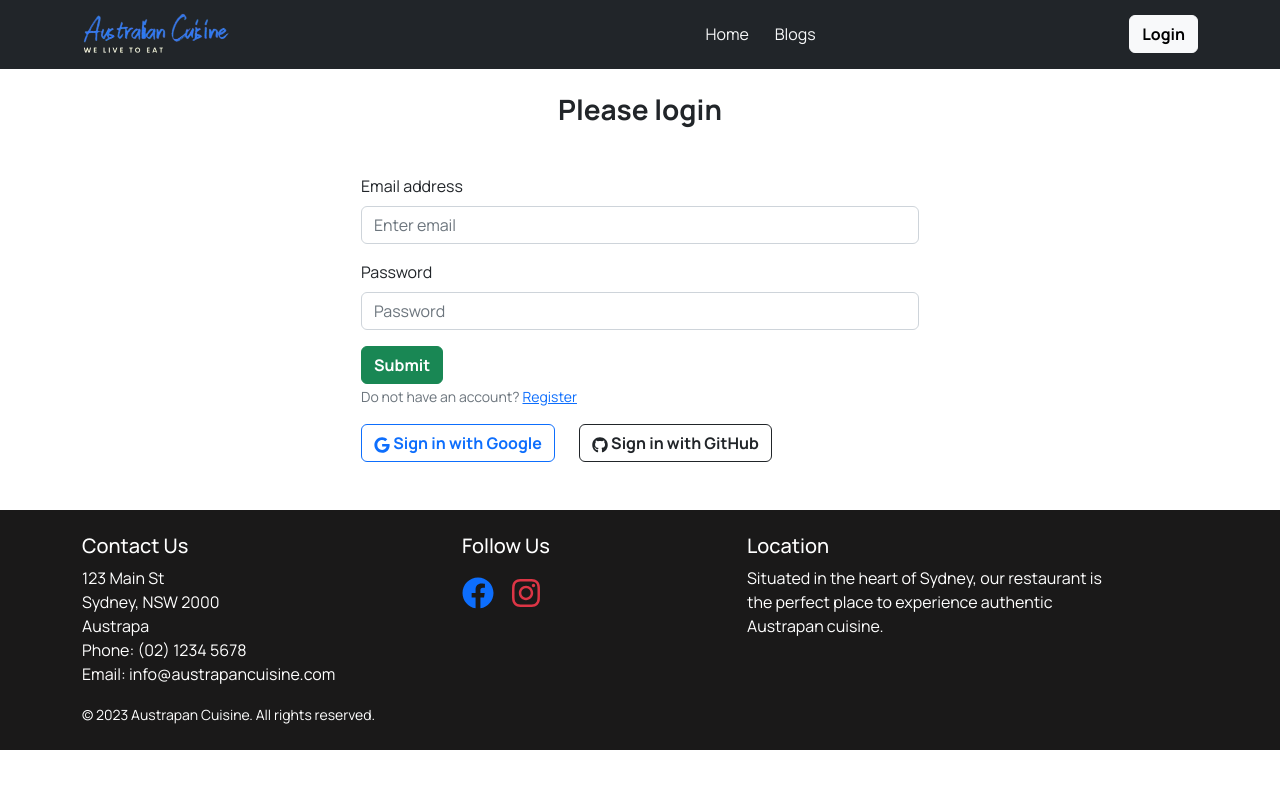
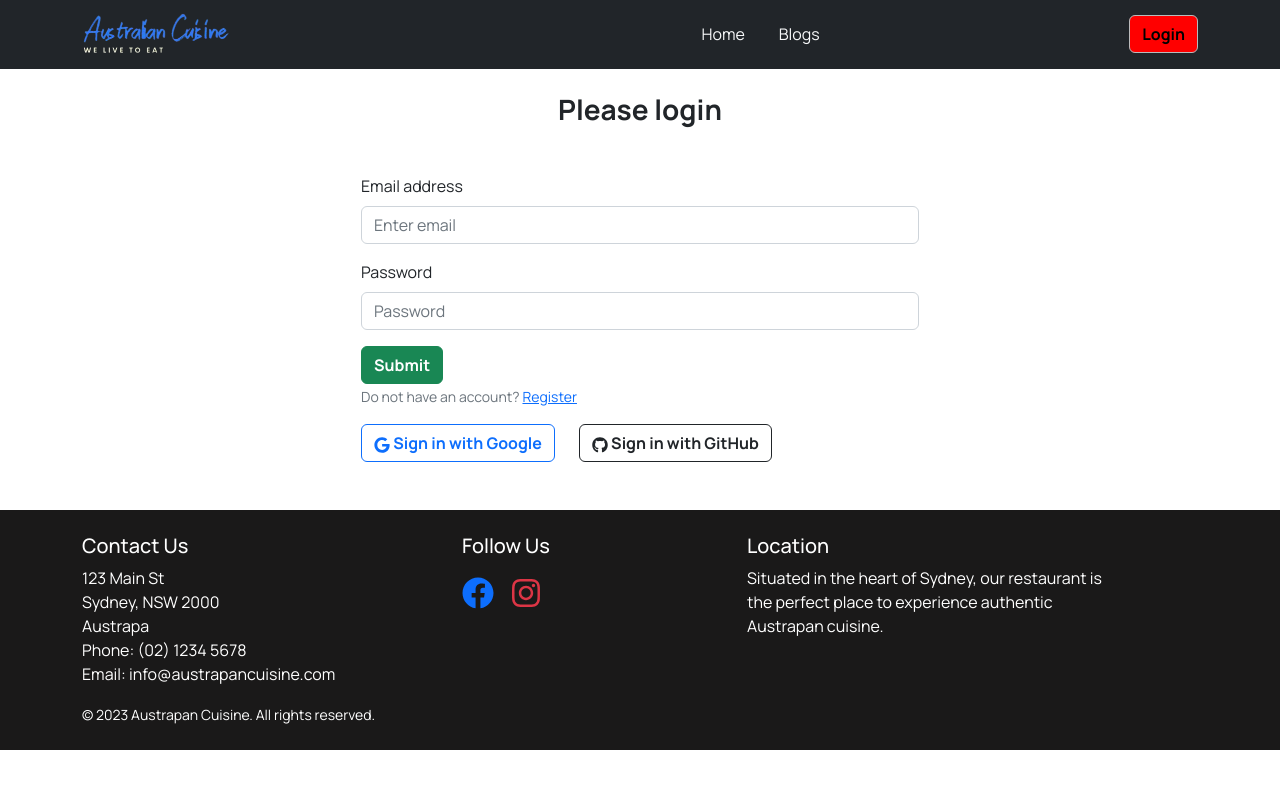
Before and after one commit to Mojaer/Australian_Cuisine_Chef_Website, a React (Vite) app: page /account/login in a window 1280 px wide. Shown: the top 788 px of the page. Built offline with nearby package versions, Linux system fonts and the light colour scheme.

Commit message:
404 not found page is added

```diff
--- a/src/Components/Shared/Footer/Footer.css
+++ b/src/Components/Shared/Footer/Footer.css
@@ -6,4 +6,5 @@
 
 p>a {
     font-size: 2rem;
+
 }
--- /dev/null
+++ b/src/Components/Shared/Header/Header.css
@@ -0,0 +1,4 @@
+.active {
+    background-color: red !important;
+    color: black !important;
+}
--- a/src/Components/Shared/Header/Header.jsx
+++ b/src/Components/Shared/Header/Header.jsx
@@ -1,6 +1,7 @@
 import React from 'react';
-import { Button, Container, Nav, Navbar } from 'react-bootstrap';
-import { Link } from 'react-router-dom';
+import { Container, Nav, Navbar } from 'react-bootstrap';
+import { NavLink } from 'react-router-dom';
+import './Header.css'
 
 const Header = () => {
     return (
@@ -15,12 +16,12 @@ const Header = () => {
                             style={{ maxHeight: '100px' }}
                             navbarScroll
                         >
-                            <Link className='btn text-light' to='/'>Home</Link>
-                            <Link className='btn text-light' to='/blogs'>Blogs</Link>
+                            <NavLink className='btn text-light' to='/'>Home</NavLink>
+                            <NavLink className='btn text-light ms-2' to='/blogs'>Blogs</NavLink>
 
                         </Nav>
                         <div className='text-center'>
-                            <Link className='btn btn-light fw-bold ' to='/account/login'>Login</Link>
+                            <NavLink className='btn btn-light fw-bold ' to='/account/login'>Login</NavLink>
                         </div>
 
 
--- a/src/Router/Routes.jsx
+++ b/src/Router/Routes.jsx
@@ -45,7 +45,15 @@ export const router = createBrowserRouter([
                 element: <RegistrationPage></RegistrationPage>,
             },
         ],
+    },
+    {
+        path: "*",
+        element:
+            <div className="text-center">
+                <h3 className="mt-2 text-danger fw-bolder">Error Occurred</h3>
+                <h3 className="mt-2 text-danger fw-bolder">404 Not Found!</h3>
+                <img src="/404.jpg" alt="" />
+            </div>,
     }
 
-
 ]);
```
Also changed, not shown: public/404.jpg (added).
